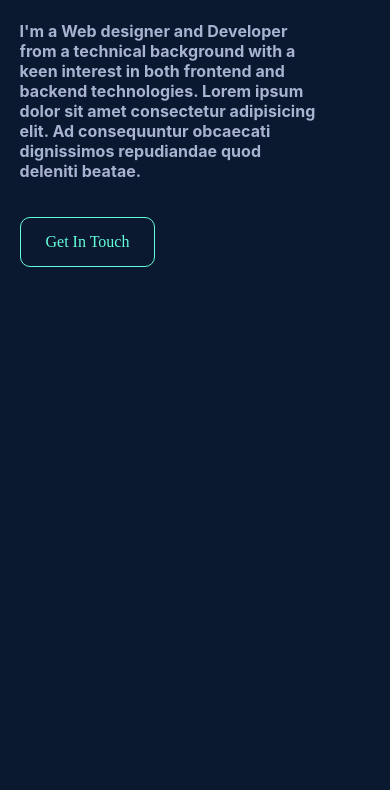
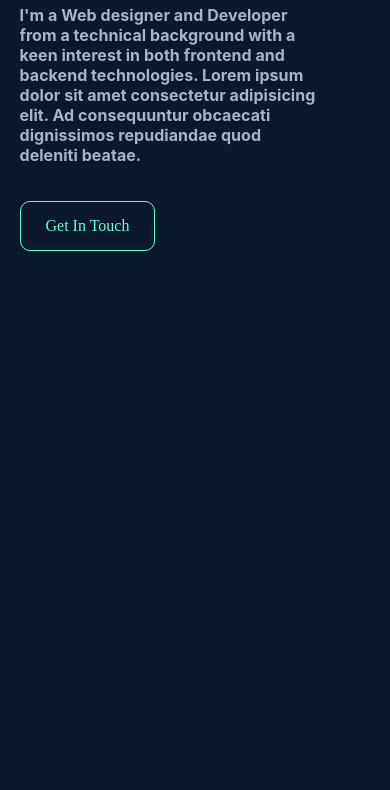
Before and after one commit to agent-sidd/agent-sidd.github.io, a plain HTML site: page index.html in a window 390 px wide. Shown: the part 281-1071 px from the top of the page. Drawn offline with nearby package versions, Linux system fonts and the light colour scheme.

Commit message:
Update profile.css

```diff
--- a/styles/profile.css
+++ b/styles/profile.css
@@ -294,7 +294,7 @@ li{
     }
     .site-header-wrap{
         width: 90%;
-        margin-top: 4em;
+        margin-top: 3em;
     }
     .hdr-about{
         width: 85%;
```
